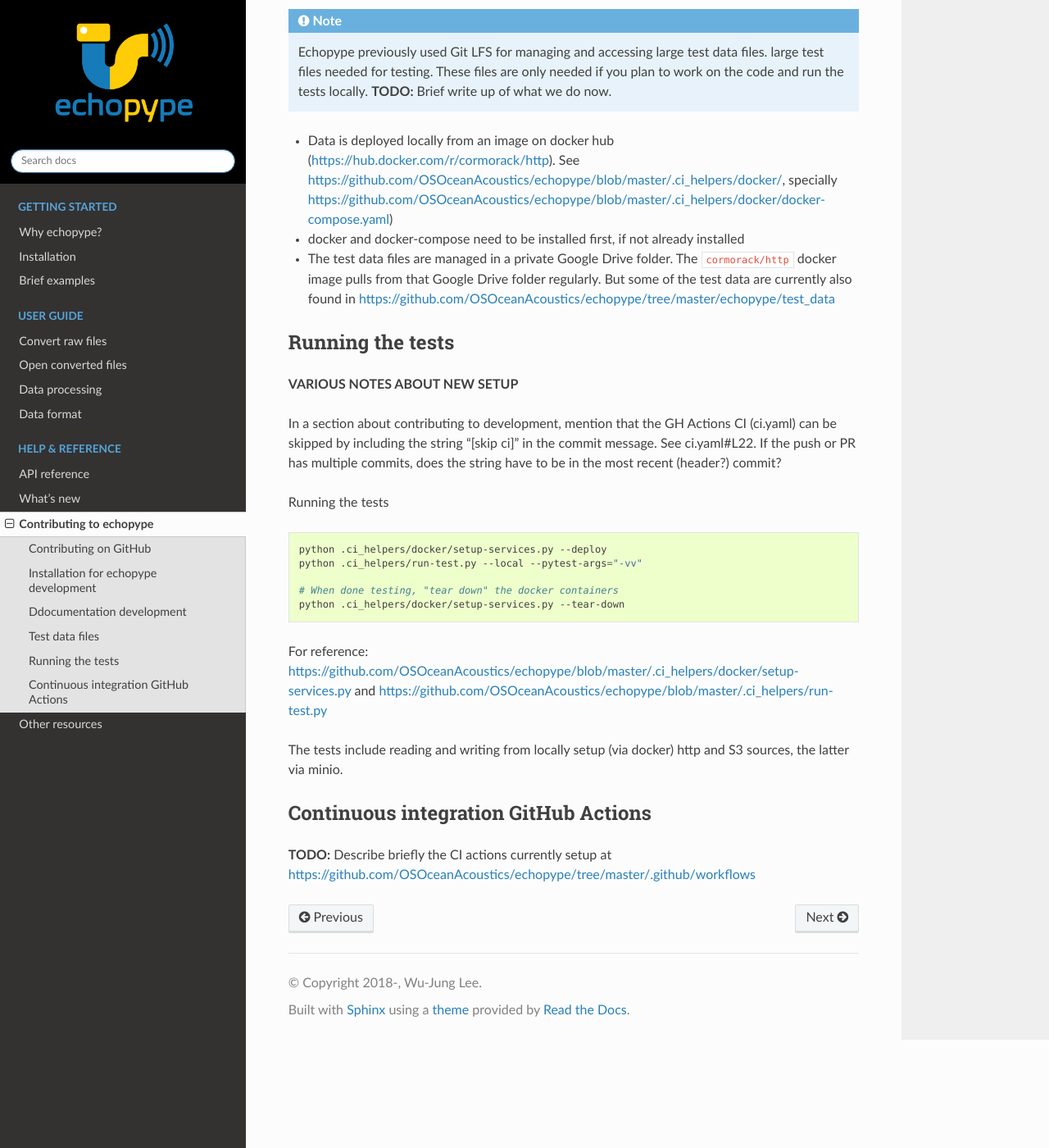
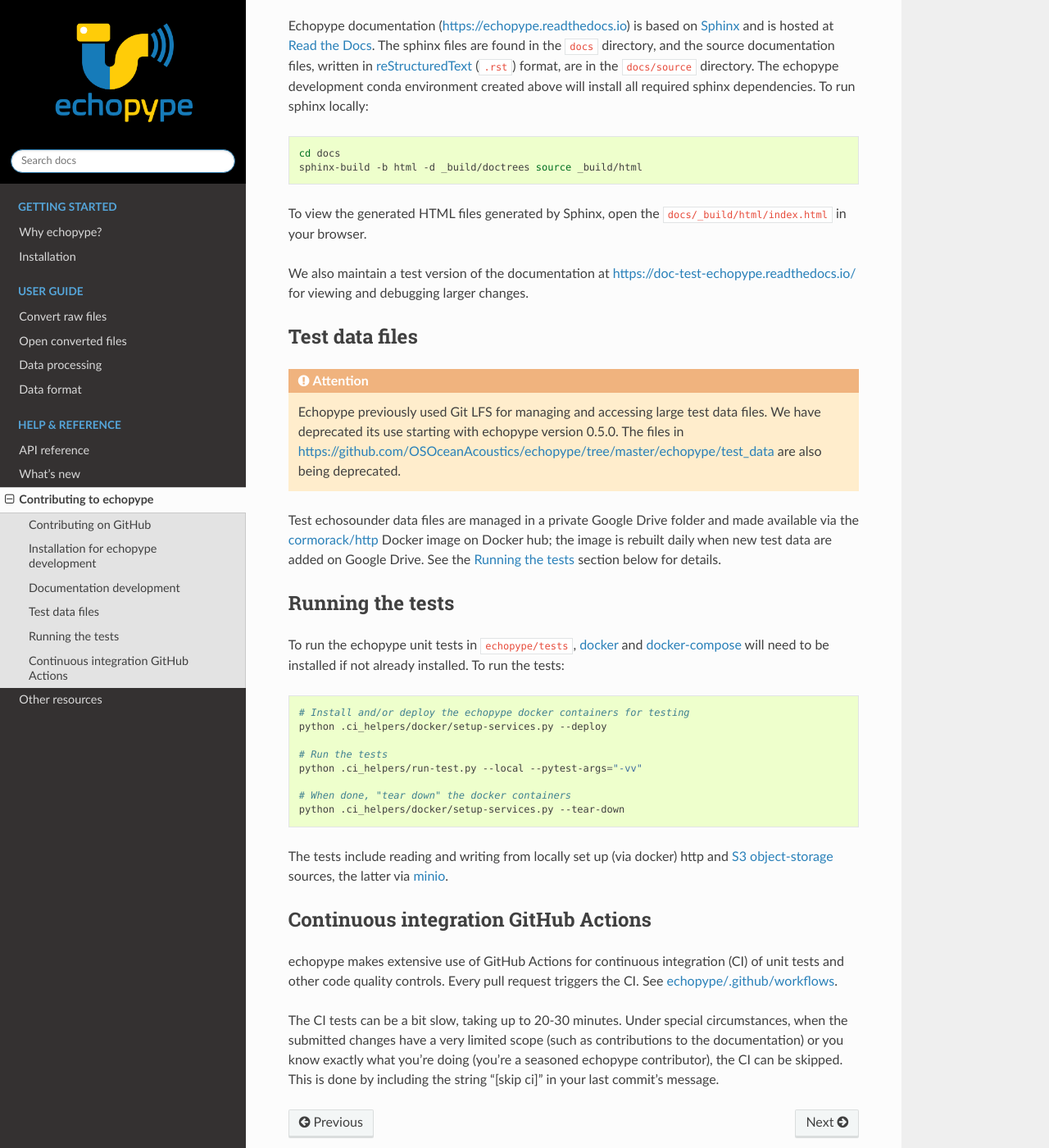
Before and after one commit to OSOceanAcoustics/echopype, a Sphinx documentation site: the page built from docs/source/contributing.rst, in a window 1280 px wide and 1400 px high, scrolled down 1157 px. Shown: the whole window at 82% size. Built offline with Sphinx 7.4.7 and the Read the Docs theme 2.0.0, drawn with Linux system fonts in a browser that asks for light colours; some of the changed text lies outside the part shown.

Commit message:
docs: Finished contributing page; revised and finalized index, installation and process (proof reading only, for the latter)

```diff
--- a/docs/source/contributing.rst
+++ b/docs/source/contributing.rst
@@ -1,39 +1,58 @@
 Contributing to echopype
 ========================
 
+We welcome your contributions, large or small!
 
 Contributing on GitHub
 ----------------------
 
-- `Creating issues on GitHub <https://medium.com/nyc-planning-digital/writing-a-proper-github-issue-97427d62a20f>`_
-- `Pull requests <https://jarednielsen.com/learn-git-fork-pull-request/>`_
-- **TODO:** Add reccommendation and link (to the workflow type) to create fork and submit PR via fork
+For echopype development we use the **git forking workflow** (also known as fork & pull request workflow), where you first create your own fork of the source GitHub repository
+`https://github.com/OSOceanAcoustics/echopype/ <https://github.com/OSOceanAcoustics/echopype/>`_
+(``upstream``). Excellent tutorials for this workflow can be found
+`here <https://jarednielsen.com/learn-git-fork-pull-request/>`_ and
+`here <https://www.dataschool.io/how-to-contribute-on-github/>`_,
+including guidance on opening pull requests.
+
+Please submit questions or report problems via GitHub issues. If you're new to GitHub,
+see these tips for submitting issues:
+`"Creating issues on GitHub" <https://medium.com/nyc-planning-digital/writing-a-proper-github-issue-97427d62a20f>`_
 
 
 Installation for echopype development
 -------------------------------------
 
-First, clone the echopype repository. For example, to clone the main repository
-into a directory called echopype and set up this repository as the "upstream" remote:
+To access and test the latest, unreleased development version of echopype, clone the ``master`` branch from the source repository:
 
 .. code-block:: bash
 
-    git clone -o upstream https://github.com/OSOceanAcoustics/echopype.git
+    git clone https://github.com/OSOceanAcoustics/echopype.git
 
-Then, create a conda environment for developing or contributing to echopype
+To set up your local environment to contribute to echopype,
+please follow the git forking workflow as described above.
+After forking the source repository, clone your fork,
+then set the source repository as the ``upstream`` git remote:
+
+.. code-block:: bash
+
+    git clone https://github.com/myusername/echopype.git
+    cd echopype
+    git remote add upstream https://github.com/OSOceanAcoustics/echopype.git
+
+Create a `conda <https://docs.conda.io>`_ environment for echopype development
 (replace the Python version with your preferred version):
 
 .. code-block:: bash
 
-    cd echopype
     conda install -c conda-forge -n echopype --yes python=3.8 --file requirements.txt --file requirements-dev.txt
     conda activate echopype
-    # ipykernel is recommended, to use JupyterLab and IPython to aid with development
+    # ipykernel is recommended, in order to use with JupyterLab and IPython
+    # to aid with development. We recommend you install JupyterLab separately
     conda install -c conda-forge ipykernel
     pip install -e .
 
+See the :doc:`installation` page to simply install the latest echopype release from conda or PyPI.
 
-Ddocumentation development
+Documentation development
 --------------------------
 
 Echopype documentation (`<https://echopype.readthedocs.io>`_) is based on
@@ -53,47 +72,61 @@
 To view the generated HTML files generated by Sphinx, open the
 ``docs/_build/html/index.html`` in your browser.
 
+We also maintain a test version of the documentation at https://doc-test-echopype.readthedocs.io/
+for viewing and debugging larger changes.
+
 
 Test data files
 ---------------
 
-.. note::
+.. attention::
 
     Echopype previously used Git LFS for managing and accessing large test data files.
-    large test files needed for testing.  These files are only needed if you plan to
-    work on the code and run the tests locally.
-    **TODO:** Brief write up of what we do now.
+    We have deprecated its use starting with echopype version 0.5.0. The files
+    in https://github.com/OSOceanAcoustics/echopype/tree/master/echopype/test_data
+    are also being deprecated.
 
-- Data is deployed locally from an image on docker hub (https://hub.docker.com/r/cormorack/http). See https://github.com/OSOceanAcoustics/echopype/blob/master/.ci_helpers/docker/, specially https://github.com/OSOceanAcoustics/echopype/blob/master/.ci_helpers/docker/docker-compose.yaml)
-- docker and docker-compose need to be installed first, if not already installed
-- The test data files are managed in a private Google Drive folder. The ``cormorack/http`` docker image pulls from that Google Drive folder regularly. But some of the test data are currently also found in https://github.com/OSOceanAcoustics/echopype/tree/master/echopype/test_data
+Test echosounder data files are managed in a private Google Drive folder and
+made available via the `cormorack/http <https://hub.docker.com/r/cormorack/http>`_
+Docker image on Docker hub; the image is rebuilt daily when new test data are added
+on Google Drive. See the `Running the tests`_ section below for
+details.
 
 
 Running the tests
 -----------------
 
-**VARIOUS NOTES ABOUT NEW SETUP**
-
-In a section about contributing to development, mention that the GH Actions CI (ci.yaml) can be skipped by including the string "[skip ci]" in the commit message. See ci.yaml#L22. If the push or PR has multiple commits, does the string have to be in the most recent (header?) commit?
-
-
-Running the tests
+To run the echopype unit tests in ``echopype/tests``,
+`docker <https://docs.docker.com/get-docker/>`_ and
+`docker-compose <https://docs.docker.com/compose/>`_
+will need to be installed if not already installed. To run the tests:
 
 .. code-block:: bash
 
+    # Install and/or deploy the echopype docker containers for testing
     python .ci_helpers/docker/setup-services.py --deploy
+
+    # Run the tests
     python .ci_helpers/run-test.py --local --pytest-args="-vv"
 
-    # When done testing, "tear down" the docker containers
+    # When done, "tear down" the docker containers
     python .ci_helpers/docker/setup-services.py --tear-down
 
-
-For reference: https://github.com/OSOceanAcoustics/echopype/blob/master/.ci_helpers/docker/setup-services.py and https://github.com/OSOceanAcoustics/echopype/blob/master/.ci_helpers/run-test.py
-
-The tests include reading and writing from locally setup (via docker) http and S3 sources, the latter via minio.
+The tests include reading and writing from locally set up (via docker) http
+and `S3 object-storage <https://en.wikipedia.org/wiki/Amazon_S3>`_ sources,
+the latter via `minio <https://minio.io>`_.
 
 
 Continuous integration GitHub Actions
 -------------------------------------
 
-**TODO:** Describe briefly the CI actions currently setup at https://github.com/OSOceanAcoustics/echopype/tree/master/.github/workflows
+echopype makes extensive use of GitHub Actions for continuous integration (CI)
+of unit tests and other code quality controls. Every pull request triggers the CI.
+See `echopype/.github/workflows <https://github.com/OSOceanAcoustics/echopype/tree/master/.github/workflows>`_.
+
+The CI tests can be a bit slow, taking up to 20-30 minutes.
+Under special circumstances, when the submitted changes have a
+very limited scope (such as contributions to the documentation)
+or you know exactly what you're doing
+(you're a seasoned echopype contributor), the CI can be skipped.
+This is done by including the string "[skip ci]" in your last commit's message.
--- a/docs/source/convert.rst
+++ b/docs/source/convert.rst
@@ -137,9 +137,9 @@
    These instructions should apply to other object storage providers such as
    Google Cloud and Azure, but have only been tested on AWS S3.
 
-A file on an AWS S3 "bucket" can be accessed by specifying the S3 path that starts
-with "s3://" and using the ``storage_options`` argument. For a publicly accessible
-file ("anonymous") on a bucket called ``mybucket``:
+A file on an `AWS S3 <https://aws.amazon.com/s3/>`_ "bucket" can be accessed by
+specifying the S3 path that starts with "s3://" and using the ``storage_options``
+argument. For a publicly accessible file ("anonymous") on a bucket called ``mybucket``:
 
 .. code-block:: python
 
```
Also changed, not shown: docs/source/index.rst (+8 -8 lines), docs/source/installation.rst (+7 -3 lines), docs/source/process.rst (+18 -17 lines).
